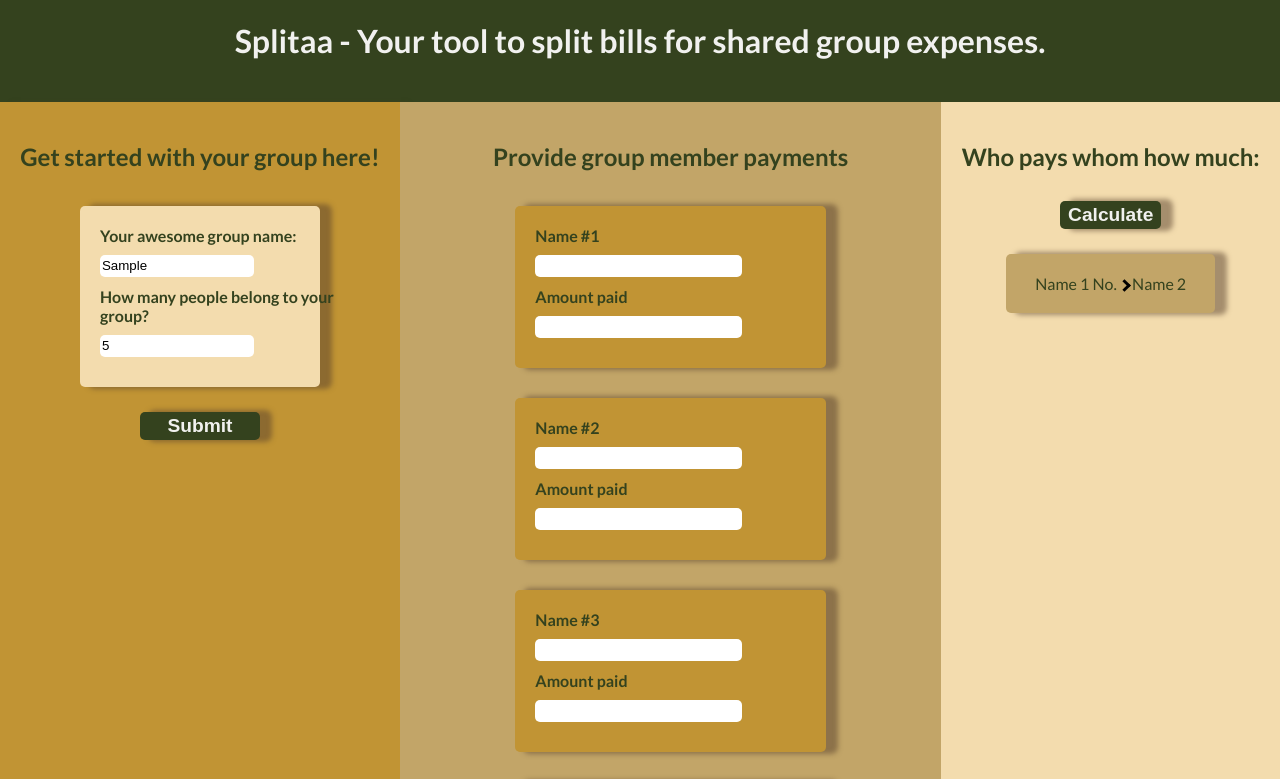
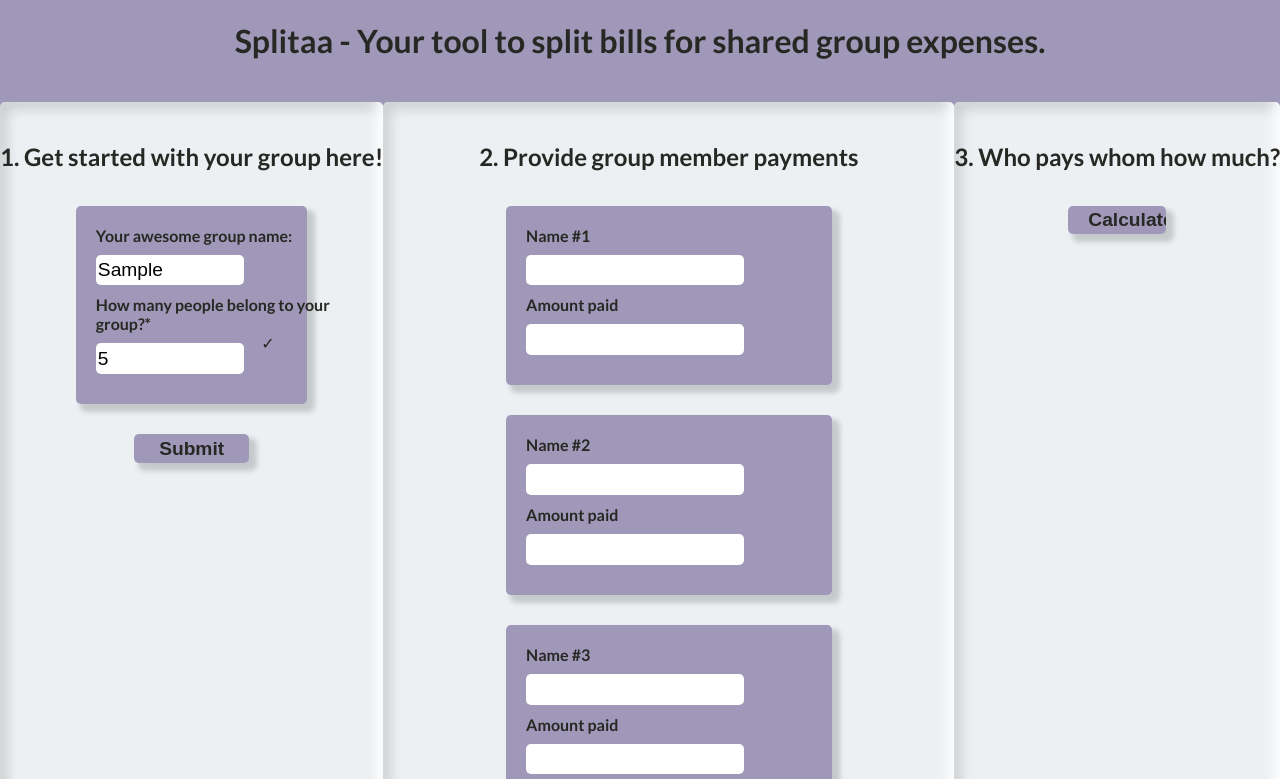
Before and after one commit to PulexIrritans/pay-me-back, a plain HTML site: page index.html in a window 1280 px wide. Both pictures are taken after typing "Sample", "5" into the empty fields and a click on the input "Submit". Shown: the top 779 px of the page. Drawn offline with Linux system fonts and the light colour scheme.

Commit message:
Final stylings and some fixes

```diff
--- a/index.html
+++ b/index.html
@@ -21,35 +21,31 @@
     </header>
     <main class="site-content">
       <div class="group-form">
-        <h2>Get started with your group here!</h2>
+        <h2>1. Get started with your group here!</h2>
         <form action="" class="box">
           <label for="groupname">Your awesome group name:</label><br />
           <input type="text" id="groupname" name="groupname" /><br />
-          <label for="groupsize">How many people belong to your group?</label
-          ><br />
+          <label for="groupsize">How many people belong to your group?*</label>
+          <br />
           <input
             type="number"
             id="groupsize"
             name="groupsize"
-            required
-          /><br />
+            required/><span></span>
+          <br />
         </form>
         <input id="group-form-btn" class="submit-btn" type="submit" value="Submit" />
       </div>
       <div class="payment-form">
-        <h2>Provide group member payments</h2>
-        <ol>
+        <h2>2. Provide group member payments</h2>
+        <ol id="members">
         </ol>
       </div>
       <div class="payment-result">
-          <h2>Who pays whom how much:</h2>
+          <h2 id="who">3. Who pays whom how much?</h2>
           <input id= "calculate-payments-btn" class="submit-btn" type="submit" value="Calculate" />
-          <article  class="box">
-            <span>Name 1</span>
-            <span>No.</span>
-            <span class="arrow"></span>
-            <span>Name 2</span>
-          </article>
+          <table  class="box" id="payment">
+          </table>
       </div>
     </main>
     <footer>created with dedication and absolutely no sense for pretty design by Pulex Irritans</footer>
--- a/javascript-dom.js
+++ b/javascript-dom.js
@@ -1,8 +1,12 @@
 // Global variables
 
-const orderedListElement = document.querySelector("ol");
+const orderedListMembersElement = document.getElementById("members");
+const orderedListPaymentsElement = document.getElementById("payment");
 const submitGroupButton = document.getElementById("group-form-btn");
 const calculatePaymentsButton = document.getElementById("calculate-payments-btn");
+const paymentResultBoxElement = document.querySelector(".payment-result");
+
+
 let groupSize = 0;
 let initialAveragePaid = 0;
 let nameArray = [];
@@ -26,7 +30,7 @@ function createPaymentForms(count) {
 
     for(let i=0; i<count; i++) {
         const newListElement = document.createElement("li");
-        orderedListElement.append(newListElement);
+        orderedListMembersElement.append(newListElement);
         newListElement.classList.add("box");
 
         const listElementn = document.getElementsByTagName("li")[i];
@@ -64,15 +68,79 @@ function createPaymentForms(count) {
 
 };
 
+document.getElement
+
+// Function to dynamically create payment result output
+
+function showPaymentResults(array) {
+    const groupNameInput = document.getElementById("groupname").value;
+    const newHeaderElement = document.createElement("h3");
+    newHeaderElement.innerText = groupNameInput+" - Thank you for using this tool.";
+    paymentResultBoxElement.append(newHeaderElement);
+
+    const newListPaymentsHeader1 = document.createElement("th");
+    newListPaymentsHeader1.innerText = "Giver";
+    orderedListPaymentsElement.append(newListPaymentsHeader1);
+
+    const newListPaymentsHeader2 = document.createElement("th");
+    newListPaymentsHeader2.innerText = "Amount";
+    orderedListPaymentsElement.append(newListPaymentsHeader2);
+
+    const newListPaymentsHeader3 = document.createElement("th");
+    orderedListPaymentsElement.append(newListPaymentsHeader3);
+
+    const newListPaymentsHeader4 = document.createElement("th");
+    newListPaymentsHeader4.innerText = "Receiver";
+    orderedListPaymentsElement.append(newListPaymentsHeader4);
+
+
+    for (let i=0; i<=array.length-1; i++) {
+
+        newListPaymentsElement = document.createElement("tr");
+        orderedListPaymentsElement.append(newListPaymentsElement);
+
+        const listElementn = orderedListPaymentsElement.getElementsByTagName("tr")[i];
+
+        const newFirstSpanElement = document.createElement("td");
+        newFirstSpanElement.innerText = array[i].giver+": ";
+        const newSecondSpanElement = document.createElement("td");
+        newSecondSpanElement.innerText = (array[i].payment).toFixed(2)+" ";
+        const newThirdSpanElement = document.createElement("td");
+        setAttributes(newThirdSpanElement, {
+            id: "arrow"
+        })
+        const newFourthSpanElement = document.createElement("td");
+        newFourthSpanElement.innerText = " "+array[i].receiver;
+
+        listElementn.append(newFirstSpanElement);
+        listElementn.append(newSecondSpanElement);
+        listElementn.append(newThirdSpanElement);
+        listElementn.append(newFourthSpanElement);
+    };
+};
+
+
 // Event Listeners
 
 submitGroupButton.onclick = function() {
-    orderedListElement.innerHTML = "";
+    calculatePaymentsButton.style.display = "block";
+    orderedListPaymentsElement.style.display = "none";
+    orderedListMembersElement.innerHTML = "";
+    orderedListPaymentsElement.innerHTML = "";
     groupSize = document.getElementById("groupsize").value;
     createPaymentForms(groupSize);
 }
 
 calculatePaymentsButton.onclick = function() {
+
+    orderedListPaymentsElement.style.display = "block";
+    orderedListPaymentsElement.innerHTML = "";
+    initialAveragePaid = 0;
+    nameArray = [];
+    amountArray = [];
+    payments = [];
+    payback =0;
     getGroupDetails(groupSize);
-    console.log(calculatePayments(groupSize));
+    const paymentResult = calculatePayments(groupSize);
+    showPaymentResults(paymentResult);
 };
--- a/stylesheet.css
+++ b/stylesheet.css
@@ -4,8 +4,8 @@
     min-height: 100vh;
     flex-direction: column;
     align-items: center;
-    background: #34421E;
-    color: #F1F1EF;
+    background: #9f98b8;
+    color: #272723;
     margin: 0;
     padding: 0;
   }
@@ -16,14 +16,13 @@
   }
 
   .site-content {
-    color: #34421E;
+    color: #272723;
     width: 100%;
-    margin-top: 20px;
-    margin-bottom: 20px;
+    margin: 20px;
     flex: 1;
     text-align: center;
     display: flex;
-    overflow-wrap: break-word;
+    justify-content: space-evenly;
   }
 
   .box {
@@ -31,22 +30,22 @@
     border-radius: 5px;
     padding: 20px;
     margin: 15px;
-    box-shadow: 10px 0 5px 2px rgb(87, 63, 43, 0.5);
+    box-shadow: 6px 6px 5px 2px rgb(0,0,0,.16);
+    background-color: #9f98b8;
 
   }
 
   .group-form {
       padding: 20px 0 20px 0;
-      background-color: #C19434;
+      background-color:#ecf0f3;
       display: flex;
       flex-direction: column;
       align-items: center;
       flex-grow: 1;
-      box-shadow: 10px 0 5px -2px rgb(87, 63, 43, 0.5);
-  }
-
-  .group-form .box {
-      background-color: #f3dcae;
+      border-radius: 5px;
+      box-shadow: inset -6px -6px 13px #fff,
+                  inset 6px 6px 13px rgba(0,0,0,.16);
+      outline: none;
   }
 
   label{
@@ -64,33 +63,33 @@
     border: none;
     height: 1.5em;
     margin: 10px 0 10px 0;
+    font-size: 1.2rem
 }
     .submit-btn {
     font-weight: bold;
     font-size: 1.2rem;
     width: 30%;
     display: block;
-    padding: 10px 20px;
-    margin-top: 15px;
-    background-color: #34421E;
-    box-shadow: 10px 0 5px 2px rgb(87, 63, 43, 0.5);
+    background-color: #9f98b8;
+    box-shadow: 6px 6px 5px 2px rgb(0,0,0,.16);
     border-radius: 5px;
-    color: #F1F1EF;
-    margin: 10px 0 10px 0;
-    padding: 0;
+    color: #272723;
+    margin: 15px auto;
+    padding: 0px 20px 0px 20px;
+    text-align: center;
     }
 
   .payment-form {
       padding: 20px 0 20px 0;
-      background-color: #c2a568;
+      background-color: #ecf0f3;
       display: flex;
       flex-direction: column;
       align-items: center;
       flex-grow: 1;
-  }
-
-  .payment-form .box {
-      background-color: #C19434;
+      border-radius: 5px;
+      box-shadow: inset -6px -6px 13px #fff,
+                  inset 6px 6px 13px rgba(0,0,0,.16);
+      outline: none;
   }
 
   ol {
@@ -106,33 +105,42 @@
 
   .payment-result {
       padding: 20px 0 20px 0;
-      background-color: #f3dcae;
+      background-color: #ecf0f3;
       display: flex;
       flex-direction: column;
       align-items: center;
       flex-grow: 1;
+      border-radius: 5px;
+      box-shadow: inset -6px -6px 13px #fff,
+                  inset 6px 6px 13px rgba(0,0,0,.16);
+      outline: none;
   }
 
-  .payment-result .box {
-      background-color: #c2a568;
+  #payment {
+      display:none;
+      table-layout: fixed;
+      width: 75%;
+      text-align: left;
+      font-size: 1.2rem;
   }
 
 
-    input:invalid+span:after {
-    content: '✖';
-    padding-left: 5px;
+  #calculate-payments-btn {
+      display:none;
   }
+
 
     input:valid+span:after {
     content: '✓';
     padding-left: 5px;
   }
 
-  .arrow {
+  #arrow {
       display: inline-block;
-      border: solid black;
+      border: solid #272723;
       border-width: 0 3px 3px 0;
       padding: 3px;
+      margin: 0 8px 0 5px;
       transform: rotate(-45deg);
   }
 
```
